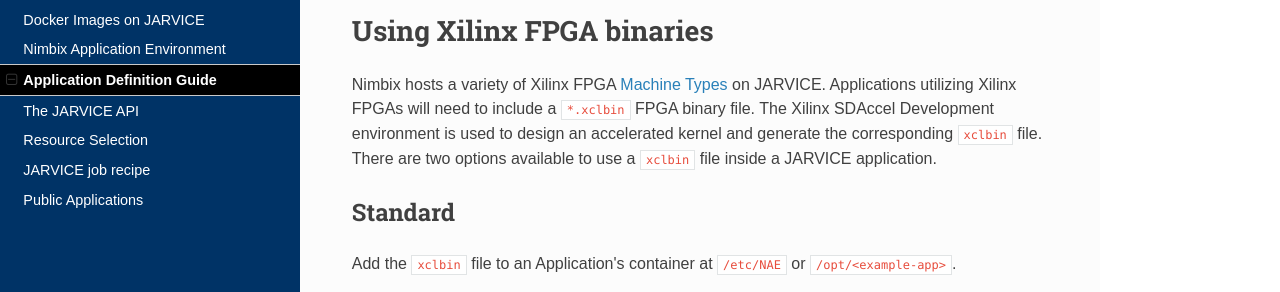
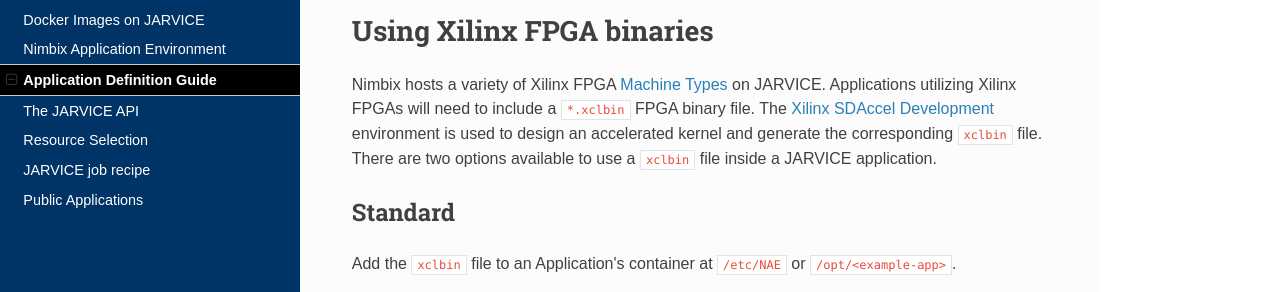
Before and after one commit to nimbix/jardoc, an MkDocs documentation site: the page built from docs/appdef.md, in a window 1280 px wide and 900 px high, scrolled down 5004 px. Shown: the part 160-452 px from the top of the window. Built offline with MkDocs 1.6.1, drawn with Linux system fonts in a browser that asks for light colours; nearby versions of some CDN libraries; old or Windows-style settings are respelled for this version of MkDocs; part of the change alters nothing that is shown.

```diff
--- a/docs/appdef.md
+++ b/docs/appdef.md
@@ -164,7 +164,7 @@ If the selected storage vault is listable (e.g. a `FILE` vault), the user portal
 
 # Using Xilinx FPGA binaries
 
-Nimbix hosts a variety of Xilinx FPGA [Machine Types](machines.md) on JARVICE. Applications utilizing Xilinx FPGAs will need to include a `*.xclbin` FPGA binary file. The Xilinx SDAccel Development environment is used to design an accelerated kernel and generate the corresponding `xclbin` file. There are two options available to use a `xclbin` file inside a JARVICE application.
+Nimbix hosts a variety of Xilinx FPGA [Machine Types](machines.md) on JARVICE. Applications utilizing Xilinx FPGAs will need to include a `*.xclbin` FPGA binary file. The [Xilinx SDAccel Development](https://www.nimbix.net/wp-content/uploads/2018/10/NEW-ug1240-sdaccel-nimbix-getting-started-1018-1.pdf) environment is used to design an accelerated kernel and generate the corresponding `xclbin` file. There are two options available to use a `xclbin` file inside a JARVICE application.
 
 ##Standard
 
```
